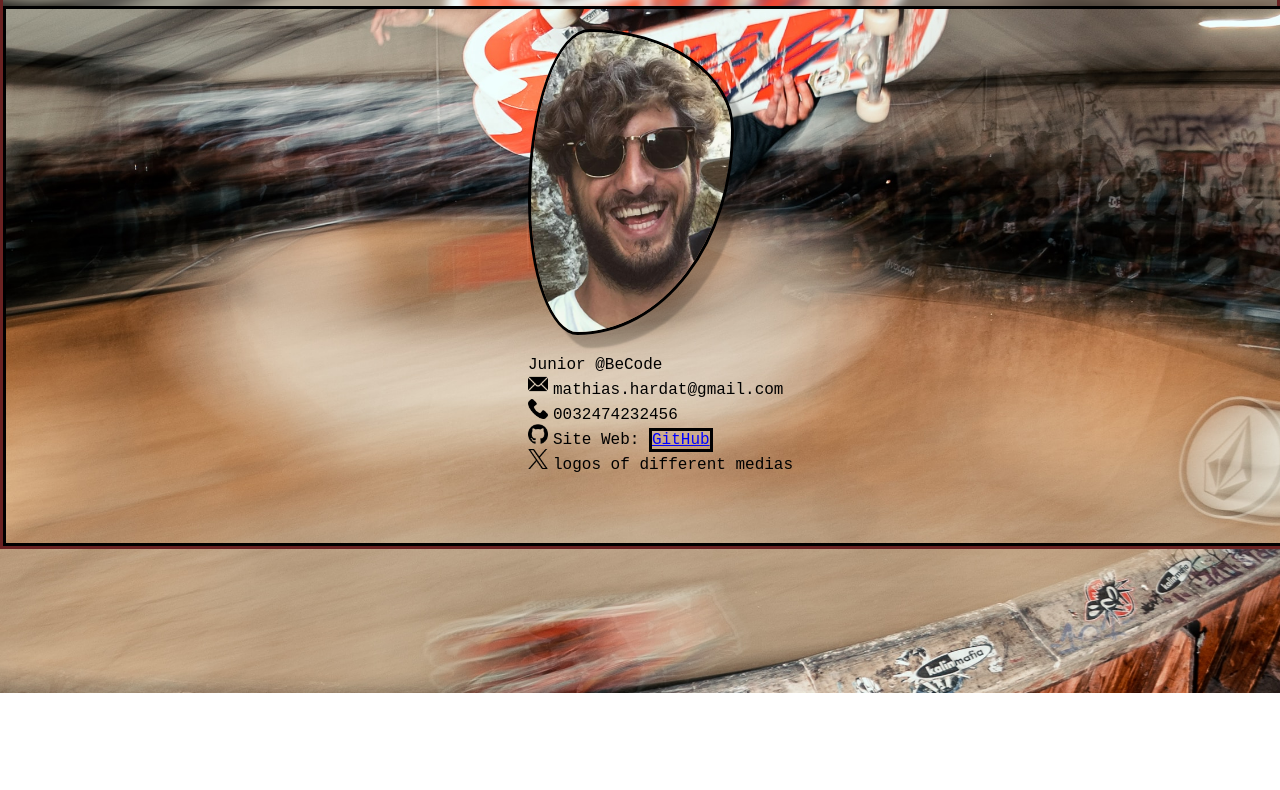
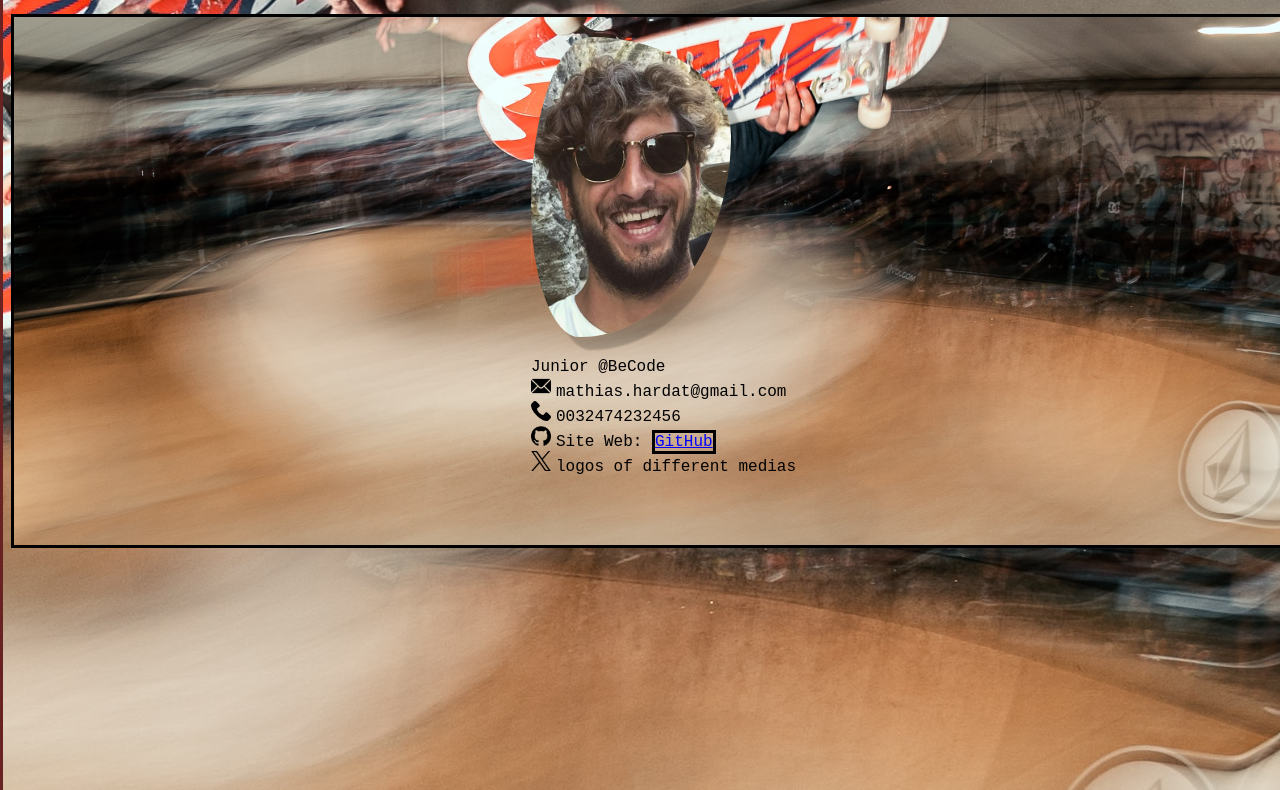
Before and after one commit to Seaandsurf/V-card, a plain HTML site: page index.html in a window 1280 px wide. Shown: the part 107-897 px from the top of the page. Before the commit the page ends 800 px from the top, so only its background shows below. Drawn offline with Linux system fonts and the light colour scheme.

Commit message:
modif CSS pour v-card

```diff
--- a/index.html
+++ b/index.html
@@ -28,7 +28,11 @@
                 </ul>
             </div>
         </div>
+<footer>
+    <p>
 
+    </p>
+</footer>
 </body>
 
 
--- a/style.css
+++ b/style.css
@@ -1,14 +1,23 @@
-body {
+html {
     border: 3px solid rgb(105, 34, 34);
     font-family:'Courier New', Courier, monospace;
     background-image: url(img/skate.jpg);
     backdrop-filter: blur(5px);
-    background-size: cover;
+    background-size: inherit;
     background-position: bottom;
     background-position: right;
     background-repeat: no-repeat;
     margin: 0;
-    /* overflow: hidden; */
+     overflow: hidden;
+     height: 100vmax;
+     width: 100%;
+}
+
+
+
+
+footer {
+    backdrop-filter: blur(5px);
 }
 
 
@@ -82,7 +91,6 @@ h1 {
 }*/
 
 .img-body {
-    border: 3px solid black;
     height: 300px;
     border-radius: 30% 70% 76% 24% / 56% 33% 67% 44% ;
     box-shadow: 12px 12px 2px 1px rgba(0, 0, 0, 0.2);
```
